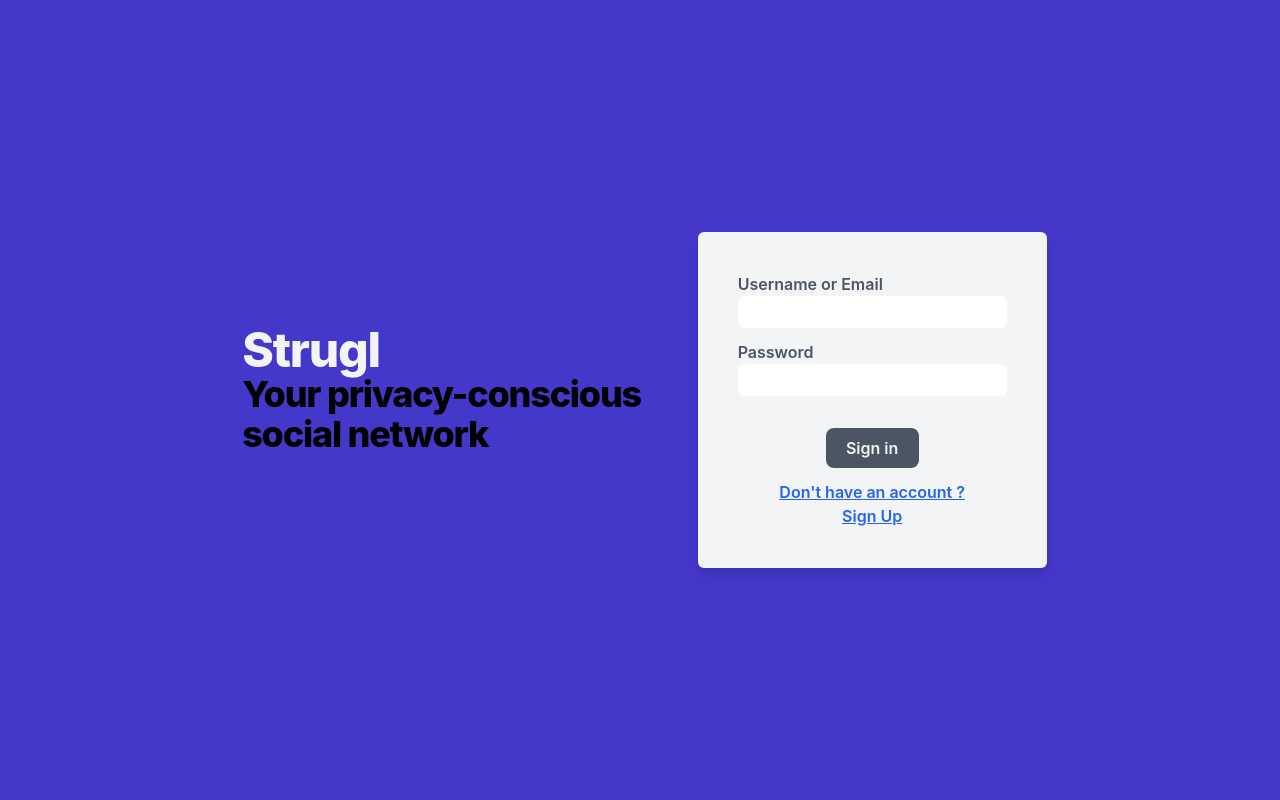
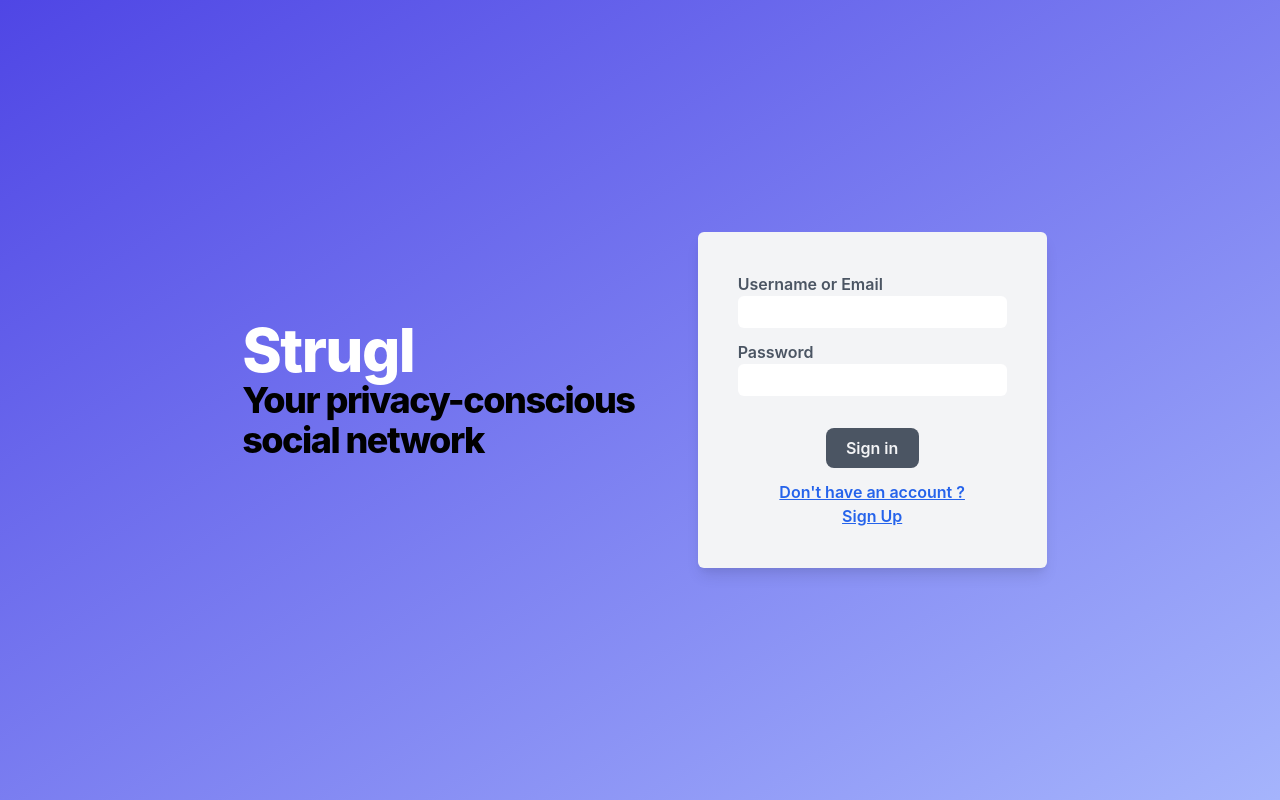
Before and after one commit to pacokleitz/strugl, a Next.js app in the folder client/: page / in a window 1280 px wide. Built offline with nearby package versions, Linux system fonts and the light colour scheme.

Commit message:
Correct bg color

```diff
--- a/client/components/auth.tsx
+++ b/client/components/auth.tsx
@@ -69,10 +69,10 @@ export default function Auth() {
     }
 
     return(
-        <div className="w-screen min-h-screen h-auto bg-indigo-700 content-center justify-center">
+        <div className="w-screen min-h-screen h-auto bg-gradient-to-br from-indigo-600 to-indigo-300 content-center justify-center">
             <div className="flex md:flex-row flex-col m-auto min-h-screen h-auto content-center md:w-2/3 md:space-x-10 p-5">
-                <div className="font-extrabold text-5xl tracking-tight mx-auto grid justify-center content-center w-1/2 mb-5">
-                    <h1 className="text-gray-100">Strugl</h1>
+                <div className="font-extrabold text-6xl tracking-tight mx-auto grid justify-center content-center w-1/2 mb-5">
+                    <h1 className="text-white text-6xl">Strugl</h1>
                     <h1 className="text-black text-4xl">Your privacy-conscious social network</h1>
                 </div>
                 {currentPage}
```
